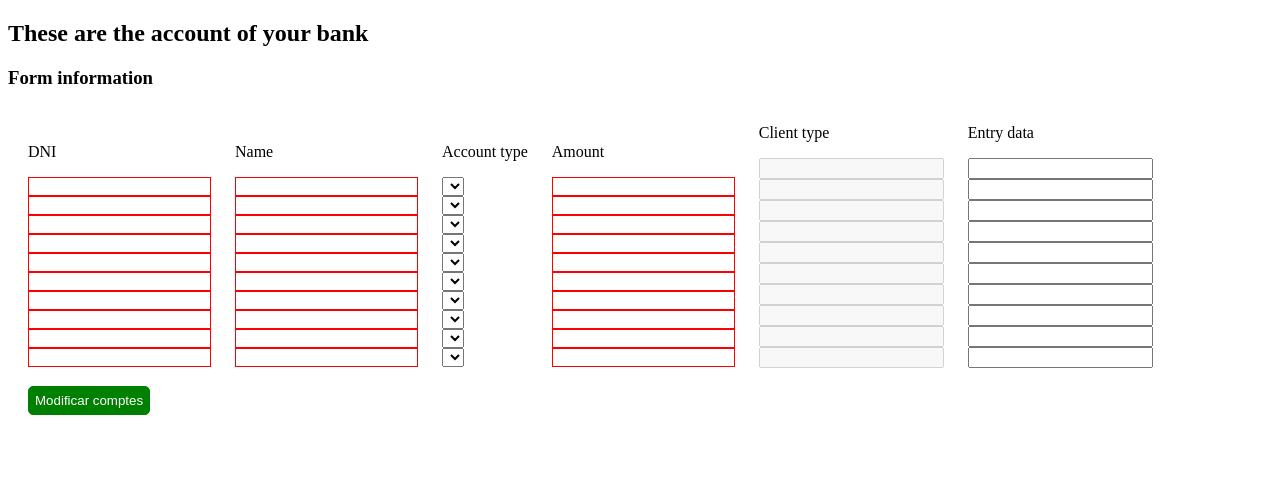
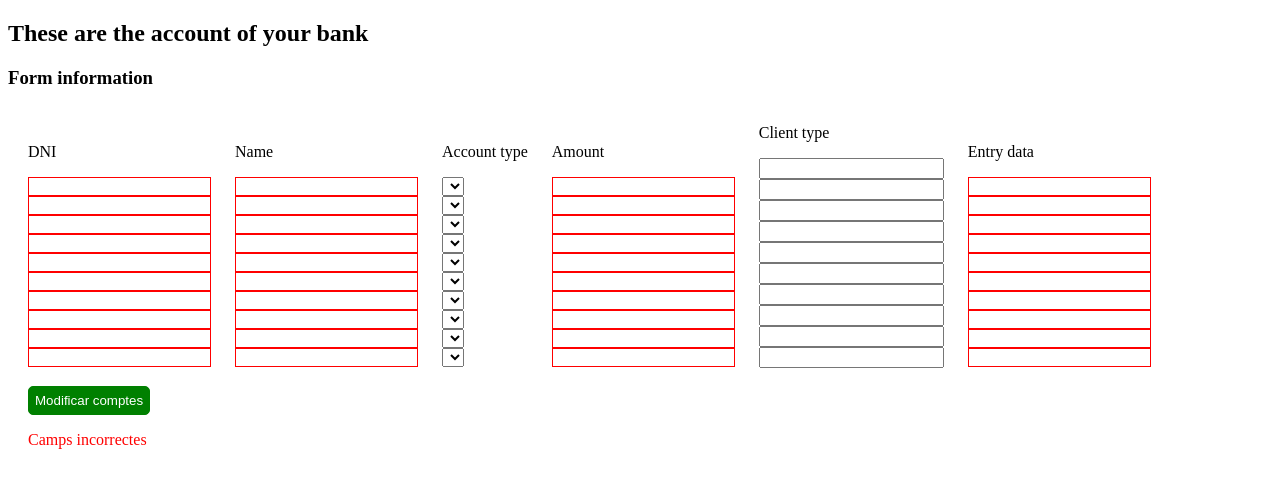
Before and after one commit to JonatanFeliz/JQuery-M06, a plain HTML site: page index.html in a window 1280 px wide. Both pictures are taken after a click on the button "Modificar comptes". Drawn offline with nearby package versions, Linux system fonts and the light colour scheme; files that its build step writes are made by us from their sources; no server answers.

Commit message:
save modified accounts

```diff
--- a/css/style.css
+++ b/css/style.css
@@ -13,3 +13,7 @@
 .space{
     margin-left: 20px;
 }
+
+.red{
+    color: red;
+}
--- a/index.html
+++ b/index.html
@@ -81,33 +81,33 @@
 
         <div id="client-type" class="same-line space">
             <p>Client type</p>
-            <input type="text" id="client-type1" disabled><br>
-            <input type="text" id="client-type3" disabled><br>
-            <input type="text" id="client-type2" disabled><br>
-            <input type="text" id="client-type4" disabled><br>
-            <input type="text" id="client-type5" disabled><br>
-            <input type="text" id="client-type6" disabled><br>
-            <input type="text" id="client-type7" disabled><br>
-            <input type="text" id="client-type8" disabled><br>
-            <input type="text" id="client-type9" disabled><br>
-            <input type="text" id="client-type10" disabled><br>
+            <input type="text" id="client-type1" readonly><br>
+            <input type="text" id="client-type3" readonly><br>
+            <input type="text" id="client-type2" readonly><br>
+            <input type="text" id="client-type4" readonly><br>
+            <input type="text" id="client-type5" readonly><br>
+            <input type="text" id="client-type6" readonly><br>
+            <input type="text" id="client-type7" readonly><br>
+            <input type="text" id="client-type8" readonly><br>
+            <input type="text" id="client-type9" readonly><br>
+            <input type="text" id="client-type10" readonly><br>
         </div>
 
         <div id="date" class="same-line space">
             <p>Entry data</p>
-            <input type="text" id="date1"><br>
-            <input type="text" id="date2"><br>
-            <input type="text" id="date3"><br>
-            <input type="text" id="date4"><br>
-            <input type="text" id="date5"><br>
-            <input type="text" id="date6"><br>
-            <input type="text" id="date7"><br>
-            <input type="text" id="date8"><br>
-            <input type="text" id="date9"><br>
-            <input type="text" id="date10"><br>
+            <input type="text" id="date1" readonly><br>
+            <input type="text" id="date2" readonly><br>
+            <input type="text" id="date3" readonly><br>
+            <input type="text" id="date4" readonly><br>
+            <input type="text" id="date5" readonly><br>
+            <input type="text" id="date6" readonly><br>
+            <input type="text" id="date7" readonly><br>
+            <input type="text" id="date8" readonly><br>
+            <input type="text" id="date9" readonly><br>
+            <input type="text" id="date10" readonly><br>
         </div>
         <br><br>
         <input type="button" class="space" id="modify" value="Modificar comptes">
-
+        <p id="send-error" class="space red"></p>
     </body>
 </html>
--- a/js/index.js
+++ b/js/index.js
@@ -2,7 +2,7 @@ var accounts = [];
 var flag_amount;
 var flag_name;
 var flag_DNI;
-
+var flag_date;
 
 $().ready(function(){
 
@@ -50,9 +50,11 @@ $().ready(function(){
     // Accions del boto
     $("#modify").click(()=>{
         accounts = [];
+        var provisional_accounts = [];
 
         class_length = $(".monto").length;
 
+        var counter = 0;
 
         for (let i = 1; i < class_length+1; i++) {
             var position_dni     = "#dni" + i;
@@ -68,12 +70,29 @@ $().ready(function(){
             var amount     = $(position_amount).val();
             var clientType = $(position_client).val();
             var entryDate  = $(position_date).val();
+            //console.log(entryDate);
 
-            validation_DNI(dni,position_dni);
-            validation_name(name,position_name);
-            validation_amount(amount,position_amount);
+            flag_DNI    = validation_DNI(dni,position_dni);
+            flag_name   = validation_name(name,position_name);
+            flag_amount = validation_amount(amount,position_amount);
+            flag_date   = validation_date(entryDate,position_date);
 
-            //accounts.push(new accountObj(i,dni,name,amount,entryDate,accounType,clientType,"Aquest es el meu compte"))
+            if(flag_DNI == false || flag_name == false
+                || flag_amount == false || flag_date == false){
+                counter++;
+            }
+            else{
+                provisional_accounts.push(new accountObj(i,dni,name,amount,entryDate,accounType,clientType,"Aquest es el meu compte"))
+            }
+
+        }
+
+        if (counter > 0) {
+            $("#send-error").text("Camps incorrectes");
+        }
+        else{
+            $("#send-error").text("");
+            accounts = provisional_accounts;
         }
         console.log(accounts);
 
@@ -105,7 +124,6 @@ $().ready(function(){
             }
         })*/
     })
-
 
 })
 
@@ -159,10 +177,10 @@ function load_account(data) {
         $(position_date).val(transform_date(value.ENTRY_DATE));
 
         //afegir objecte a la variable global accounts
-        accounts.push(ObjAccount = new accountObj(i,value.DNI,value.DNI,value.AMOUNT,value.ENTRY_DATE,value.ACCOUNT_TYPE,value.CLIENT_TYPE,"Aquest es el meu compte"))
+        accounts.push(new accountObj(i,value.DNI,value.DNI,value.AMOUNT,value.ENTRY_DATE,value.ACCOUNT_TYPE,value.CLIENT_TYPE,"Aquest es el meu compte"))
 
     });
-
+    // console.log(accounts);
 }
 
 /**
@@ -175,11 +193,18 @@ function transform_date(date){
 
     var day   = ObjectDate.getDate();
 
-    var month = ObjectDate.getMonth();
+    var month = ObjectDate.getMonth()+1;
 
     var year  = ObjectDate.getFullYear();
 
-    return (month+1) + "-" + day + "-" + year;
+    if(day < 10){
+        day = "0" + day;
+    }
+    if(month < 10){
+        month = "0" + month;
+    }
+
+    return month + "-" + day + "-" + year;
 }
 
 /**
--- a/js/validations.js
+++ b/js/validations.js
@@ -55,6 +55,17 @@ function validation_DNI(dni,position_dni){
     }
 }
 
+function validation_date(date,position_date){
+    var pattern = /^(0[1-9]|1[012])[- /.](0[1-9]|[12][0-9]|3[01])[- /.](19|20)\d\d$/;
+    if (pattern.test(date)) {
+        $(position_date).css("border","1px solid green");
+        return true;
+    }
+    else{
+        $(position_date).css("border","1px solid red");
+        return false;
+    }
+}
 // function validation_date(date){
 //     var actualDate = new Date();
 //     valuesStart=date.split("-");
```
